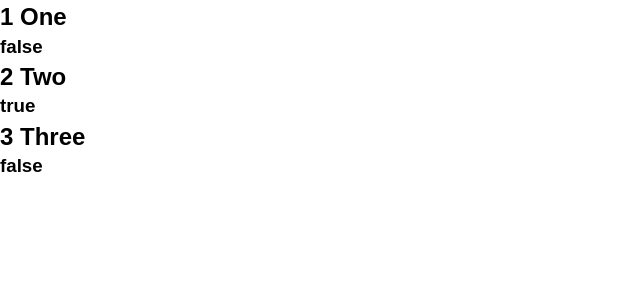
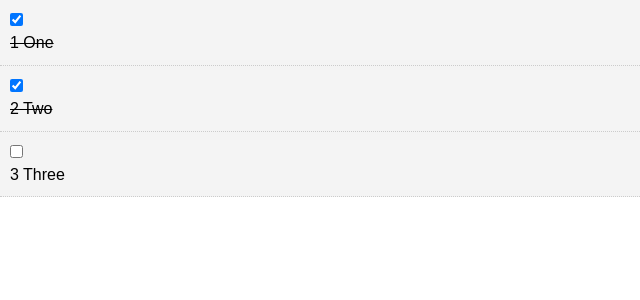
Before and after one commit to johnfitzy/todo-app, a Vue app: page / in a window 1280 px wide. Shown: the top 300 px of the page, without its empty margins (0-640 px from the left). Built offline with nearby package versions, Linux system fonts and the light colour scheme.

Commit message:
Add some more stuff to to do Item

```diff
--- a/src/App.vue
+++ b/src/App.vue
@@ -9,6 +9,7 @@
 
 
 <script>
+
 
 import Todos from './components/Todos.vue'
 
@@ -26,7 +27,7 @@ export default {
         {
           id:1,
           title: 'One',
-          completed: false
+          completed: true
         },
         {
           id:2,
--- a/src/components/TodoItem.vue
+++ b/src/components/TodoItem.vue
@@ -1,17 +1,23 @@
 <template>
-    <div>
-        <h2>{{ todo.id + " " + todo.title }}</h2>
-        <h3>{{ todo.completed }}</h3>
+    <div class="todo-item" v-bind:class="{'is-complete':todo.completed}">
+        <input type="checkbox" v-on:change="markComplete" v-bind:checked="todo.completed">
+        <p>{{ todo.id + " " + todo.title }}</p>
     </div>
 </template>
 
 <script>
 
+/*eslint no-console: ["error", { allow: ["debug"] }] */
+
 export default {
     name: "TodoItem",
-    props: ["todo"]
+    props: ["todo"],
+    methods: {
+        markComplete() {
+            this.todo.completed = !this.todo.completed;
+        }
+    }
 }
-
 </script>
 
 <style scoped>
```
